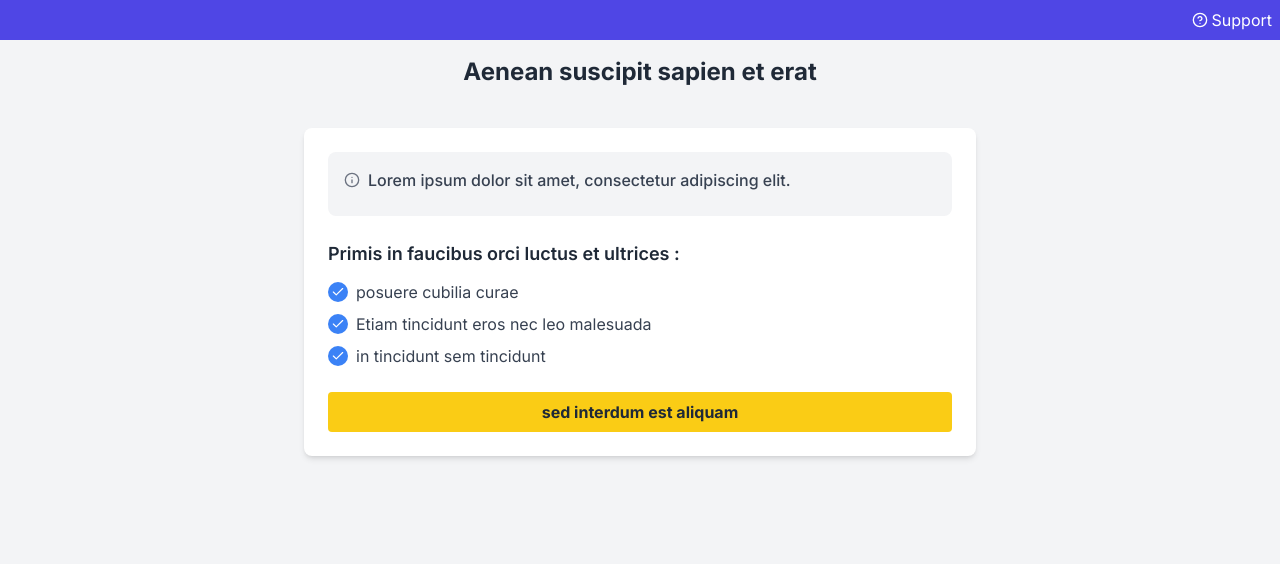
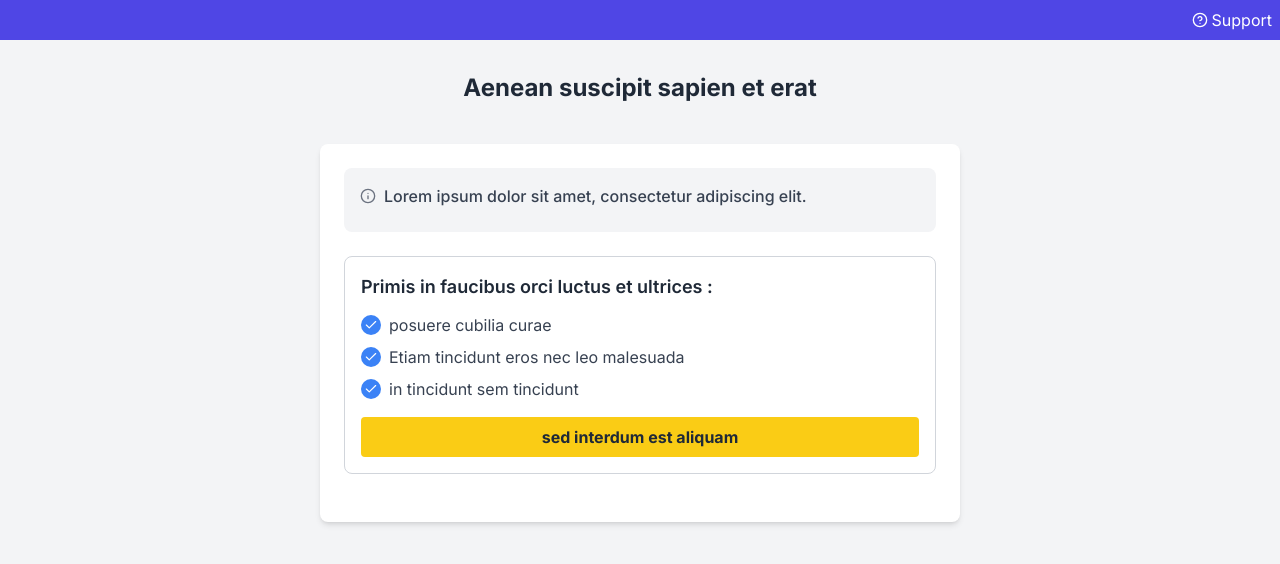
Before and after one commit to Bahi-slh/nextjs-showcase, a Next.js app: page / in a window 1280 px wide. Shown: the top 564 px of the page. Built offline with nearby package versions, Linux system fonts and the light colour scheme.

Commit message:
Update Checklist to include Button and adjust main page layout

```diff
--- a/app/page.js
+++ b/app/page.js
@@ -2,19 +2,18 @@ import Bar from '../components/Bar'
 import Header from '../components/Header'
 import InfoCard from '../components/InfoCard'
 import Checklist from '../components/Checklist'
-import Button from '../components/Button'
-
 
 export default function Home() {
   return (
     <div className="min-h-screen bg-gray-100">
       <Bar />
-      <Header />
-      <main className="container mx-auto max-w-2xl p-6 bg-white rounded-lg shadow-md">
-        <InfoCard />
-        <Checklist />
-        <Button />
-      </main>
+      <div className="container mx-auto max-w-2xl p-4">
+        <Header />
+        <main className="bg-white rounded-lg shadow-md p-6">
+          <InfoCard />
+          <Checklist />
+        </main>
+      </div>
     </div>
   )
 }
--- a/components/Checklist.jsx
+++ b/components/Checklist.jsx
@@ -1,4 +1,7 @@
+'use client';
+
 import { FiCheck } from 'react-icons/fi';
+import Button from './Button';
 
 export default function Checklist() {
   const items = [
@@ -8,9 +11,9 @@ export default function Checklist() {
   ];
 
   return (
-    <div className="mb-6">
+    <div className="border border-gray-300 rounded-lg p-4 mb-6">
       <h2 className="text-lg font-semibold text-gray-800 mb-3">Primis in faucibus orci luctus et ultrices :</h2>
-      <ul className="space-y-2">
+      <ul className="space-y-2 mb-4">
         {items.map((item, index) => (
           <li key={index} className="flex items-center">
             <span className="flex items-center justify-center w-5 h-5 bg-blue-500 rounded-full mr-2">
@@ -20,6 +23,7 @@ export default function Checklist() {
           </li>
         ))}
       </ul>
+      <Button />
     </div>
   );
 }
```
